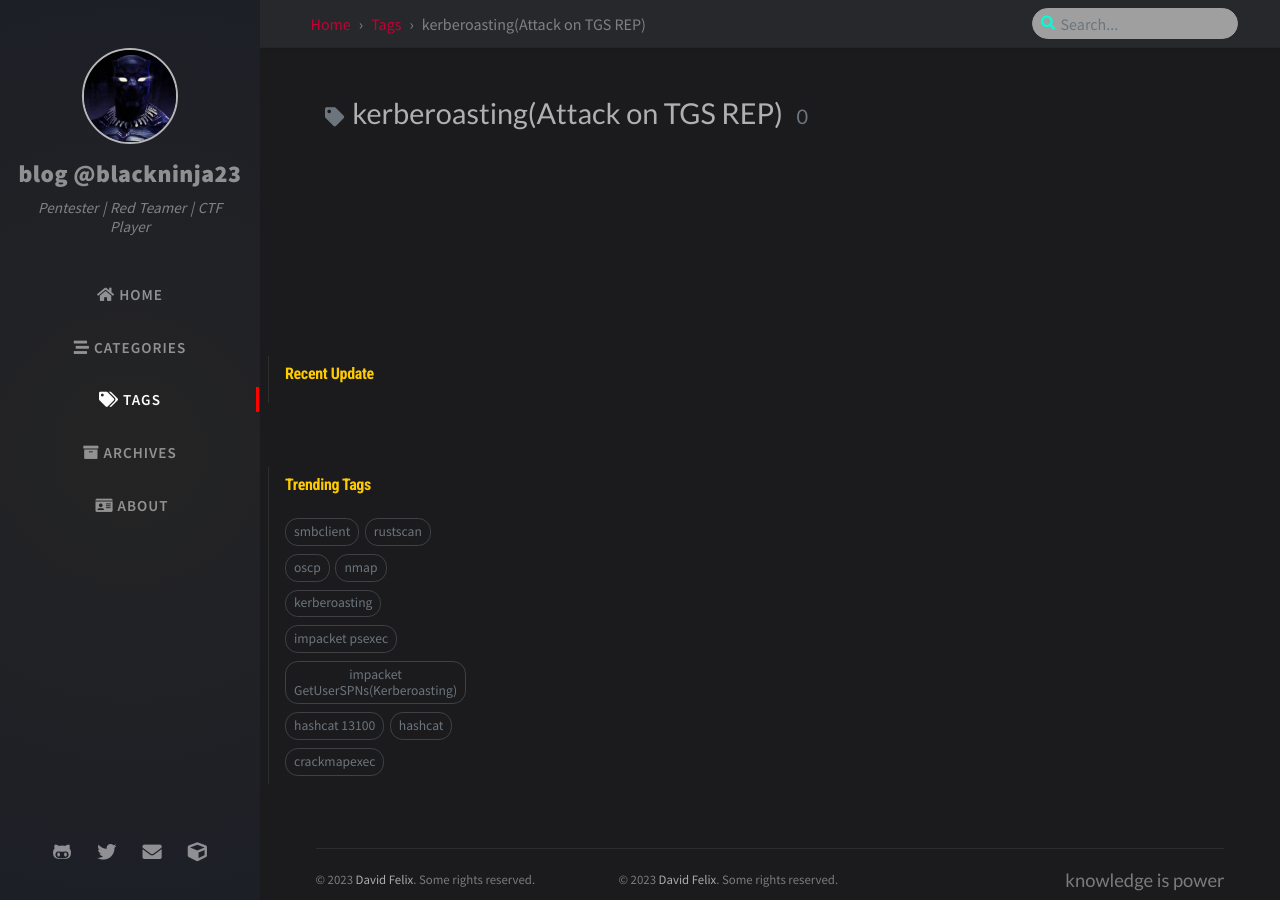
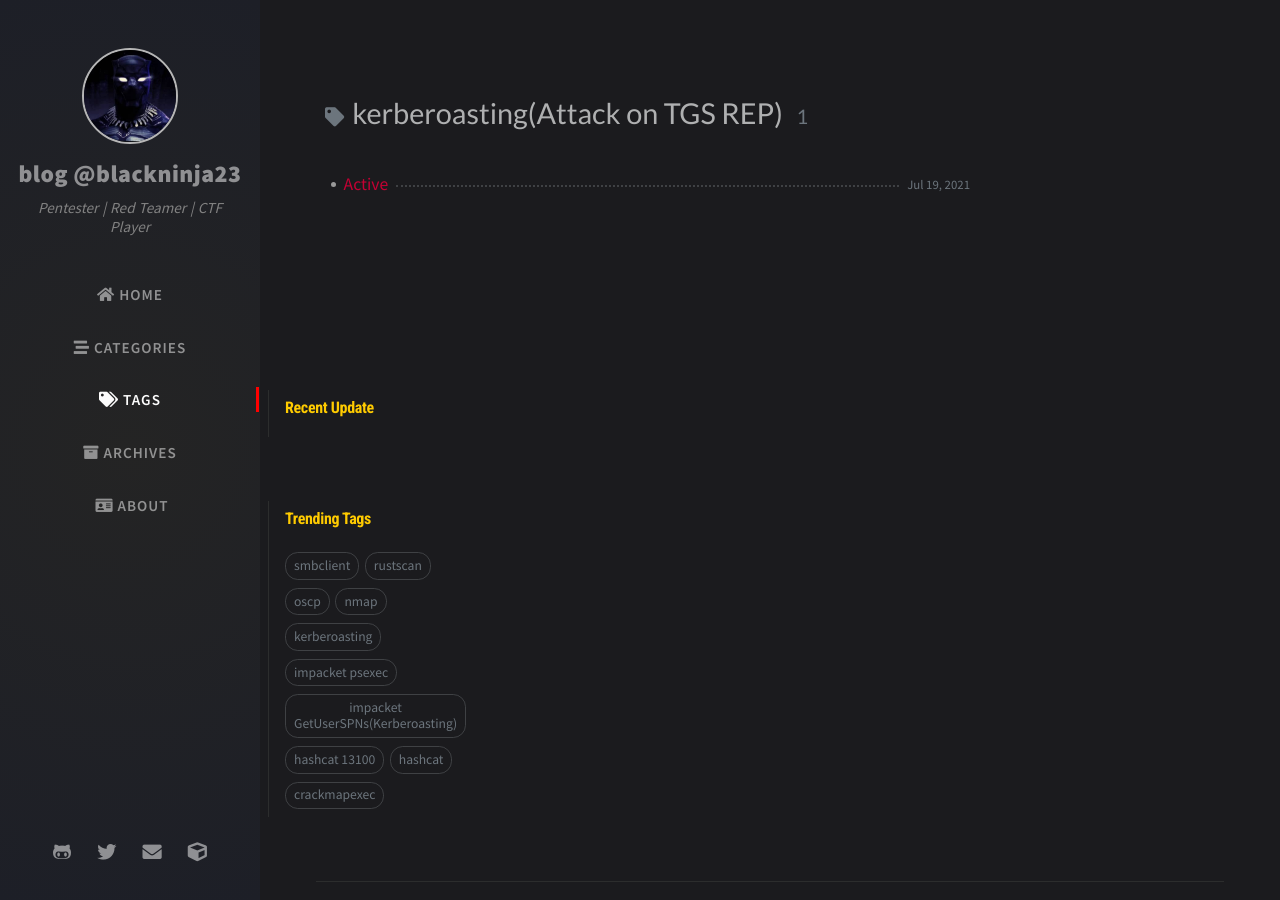
Before and after one commit to blackninja23/blackninja23.github.io, a Jekyll site: the page built from tags/kerberoasting.html, in a window 1280 px wide and 900 px high. Built offline with Jekyll 4.4.1, drawn with Linux system fonts in a browser that asks for light colours; nearby versions of some CDN libraries; comment, search, counter and statistics services are not loaded.

Commit message:
Update kerberoasting.html

```diff
--- a/tags/kerberoasting.html
+++ b/tags/kerberoasting.html
@@ -1,5 +1,5 @@
 ---
 layout: tag
 title: kerberoasting(Attack on TGS REP)
-tag: Kerberoasting
+tag: kerberoasting
 ---
```
